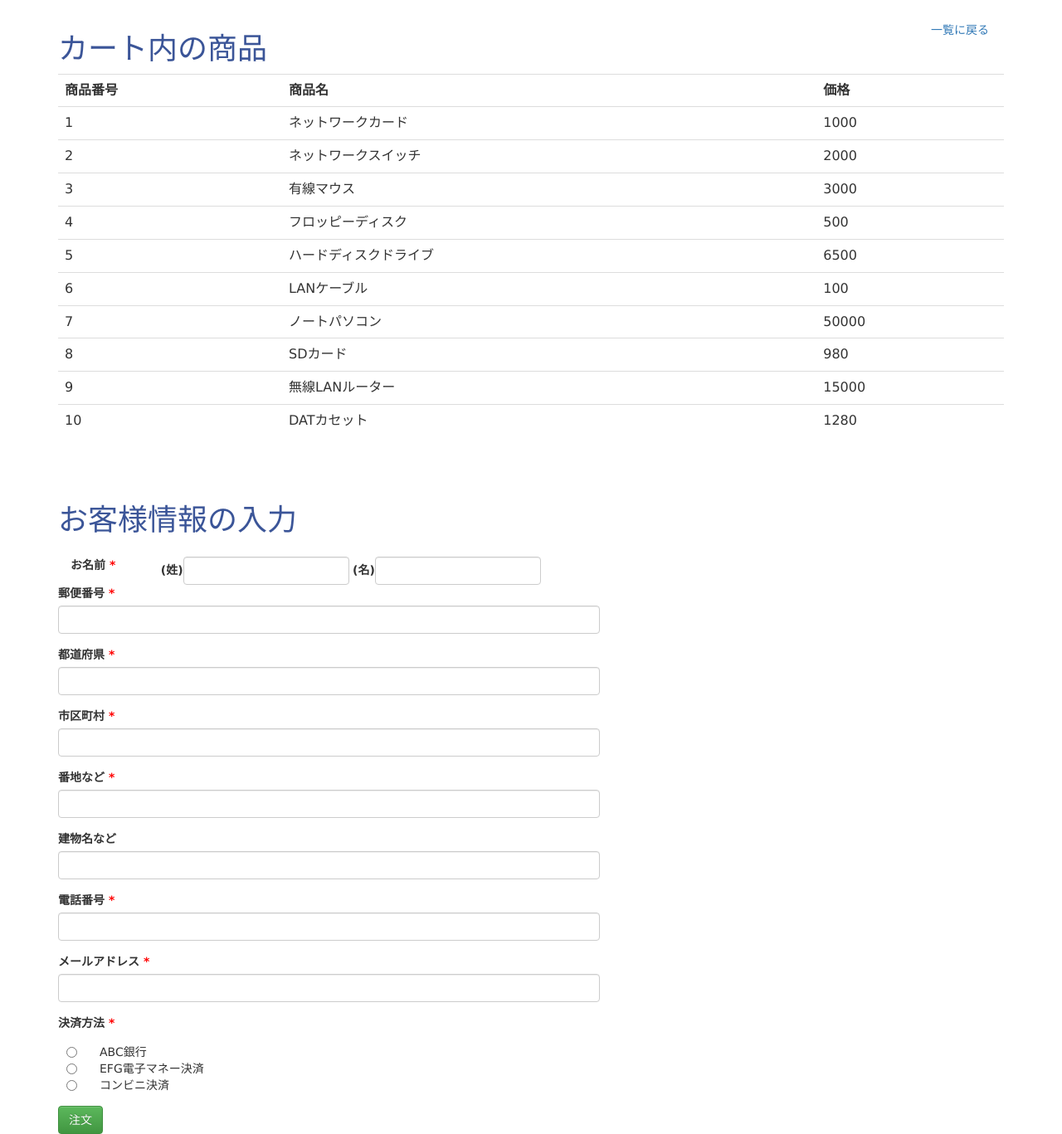
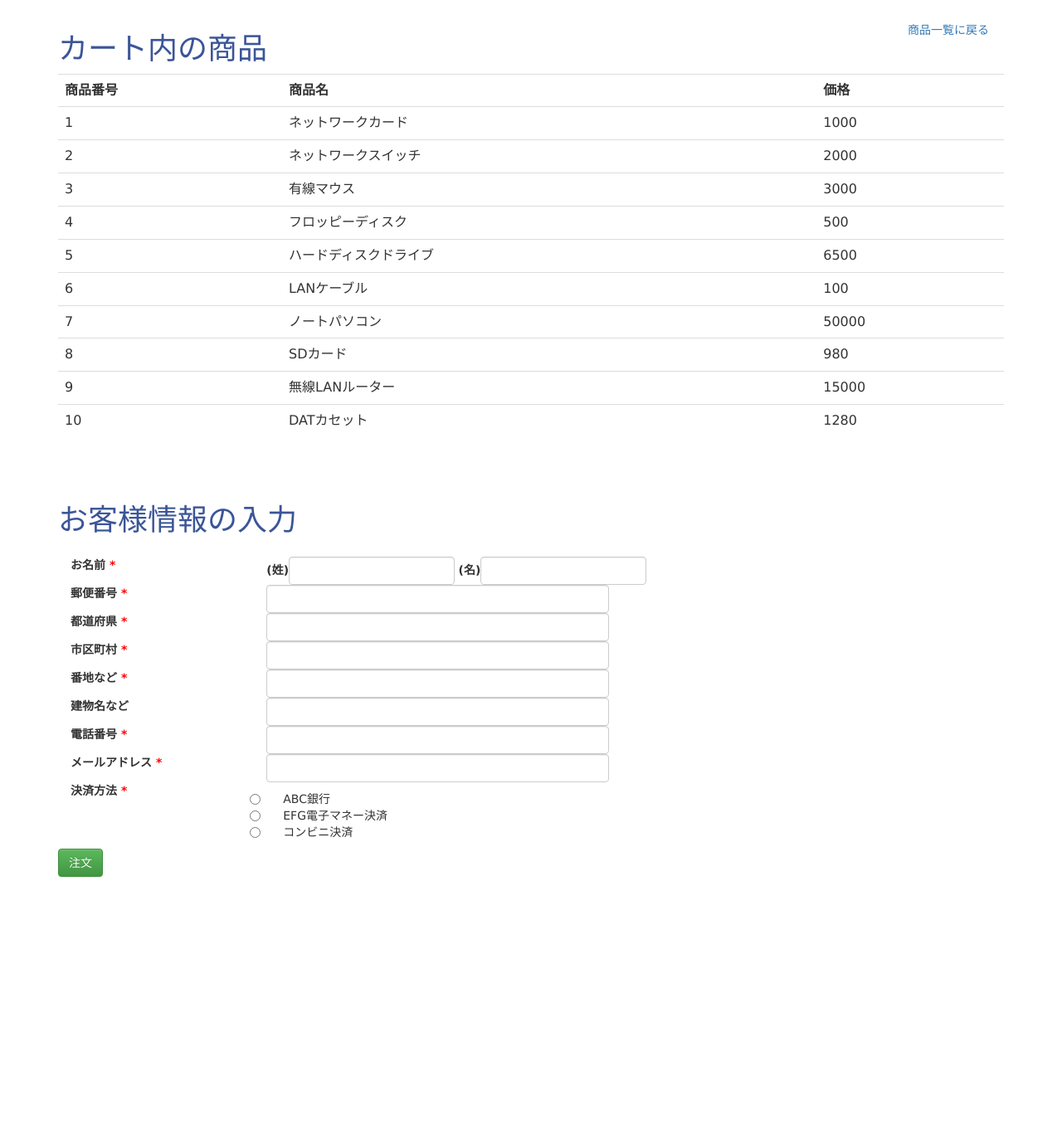
Before and after one commit to rinahira/hackathon_team_e, a Django app: template ecommerce/templates/order.html in a window 1280 px wide. Shown: the part 71-1438 px from the top of the page at 83% size. After the commit the page ends 1129 px from the top, so only its background shows below. Run offline with Django 3.2, Linux system fonts and the light colour scheme; the template is opened without the code that fills it: values that come from a table or form of the project are taken from there, others are empty; data comes from the database, SQL or seed files in the repository; some libraries are stand-ins or nearby versions.

Commit message:
[update]フォームのサイズ修正

```diff
--- a/ecommerce/templates/order.html
+++ b/ecommerce/templates/order.html
@@ -1,13 +1,12 @@
-{% extends 'base.html' %}
-
-{% block content %}
+{% extends 'base.html' %} {% block content %}
 <div class="skay-top-links">
     <ul class="list-inline pull-right">
-        <li><a class="btn btn-link" href="../list/">一覧に戻る</a></li>
+        <li><a class="btn btn-link" href="../list/">商品一覧に戻る</a></li>
     </ul>
 </div>
-
-<div class="skay-form-title"><h1>カート内の商品</h1><div>
+<div class="skay-form-title">
+    <h1>カート内の商品</h1>
+    <div>
         {% if products%}
         <table class="table">
             <tr>
@@ -23,75 +22,88 @@
             </tr>
             {% endfor %}
         </table>
-
         <br>
         <br>
-<div class="skay-form-title"><h1>お客様情報の入力</h1><div>
+        <div class="skay-form-title">
+            <h1>お客様情報の入力</h1>
             <div class="row">
-  <div class="col-md-7">
-
-
-<form action="../order_execute/" method="post" onSubmit="return check()">
+                <div class="col-md-10">
+                    <form action="../order_execute/" method="post" onSubmit="check()" name="form1">
                         {% csrf_token %}
-
-
                         <div class="form-group">
-                 <label class="control-label col-xs-2">お名前 <span class = "skay-form-required">*</span></label>
+                            <label class="control-label col-xs-3">お名前 <span class = "skay-form-required">*</span></label>
                             <div class="col-xs-9 form-inline">
-            <label>(姓) </label><input name="last_name" class="form-control" type="text" id="last_name" >
+                                <label>(姓) </label><input name="last_name" class="form-control" type="text" id="last_name">
                                 <label>(名) </label><input name="first_name" class="form-control" type="text" id="first_name">
 
                             </div>
                         </div>
 
-
                         <div class="form-group">
-        <label for="postal_code">郵便番号 <span class = "skay-form-required">*</span></label>
+                            <label class="control-label col-xs-3" for="postal_code">郵便番号 <span class = "skay-form-required">*</span></label>
+                            <div class="col-xs-9 form-inline">
                                 <input name="postal_code" class="form-control" type="text" id="postal_code" size="50">
                             </div>
+                        </div>
                         <div class="form-group">
-        <label for="prefecture">都道府県 <span class = "skay-form-required">*</span></label>
+                            <label class="control-label col-xs-3" for="prefecture">都道府県 <span class = "skay-form-required">*</span></label>
+                            <div class="col-xs-9 form-inline">
                                 <input name="prefecture" class="form-control" type="text" id="prefecture" size="50">
                             </div>
+                        </div>
                         <div class="form-group">
-        <label for="city">市区町村 <span class = "skay-form-required">*</span></label>
+                            <label class="control-label col-xs-3" for="city">市区町村 <span class = "skay-form-required">*</span></label>
+                            <div class="col-xs-9 form-inline">
                                 <input name="city" class="form-control" type="text" id="city" size="50">
                             </div>
+                        </div>
                         <div class="form-group">
-        <label for="street1">番地など <span class = "skay-form-required">*</span></label>
+                            <label class="control-label col-xs-3" for="street1">番地など <span class = "skay-form-required">*</span></label>
+                            <div class="col-xs-9 form-inline">
                                 <input name="street1" class="form-control" type="text" id="street1" size="50">
                             </div>
+                        </div>
                         <div class="form-group">
-        <label for="street2">建物名など</label>
+                            <label class="control-label col-xs-3" for="street2">建物名など</label>
+                            <div class="col-xs-9 form-inline">
                                 <input name="street2" class="form-control" type="text" id="street2" size="50">
                             </div>
+                        </div>
                         <div class="form-group">
-        <label for="tel">電話番号 <span class = "skay-form-required">*</span></label>
-        <input name="tel"  class="form-control"type="text" id="tel" size="50">
-    </div><div class="form-group">
-
-        <label for="email">メールアドレス <span class = "skay-form-required">*</span></label>
+                            <label class="control-label col-xs-3" for="tel">電話番号 <span class = "skay-form-required">*</span></label>
+                            <div class="col-xs-9 form-inline">
+                                <input name="tel" class="form-control" type="text" id="tel" size="50">
+                            </div>
+                        </div>
+                        <div class="form-group">
+                            <label class="control-label col-xs-3" for="email">メールアドレス <span class = "skay-form-required">*</span></label>
+                            <div class="col-xs-9 form-inline">
                                 <input name="email" class="form-control" type="text" id="email" size="50">
                             </div>
+                        </div>
                         <div class="form-group">
-
-        <label for="payment">決済方法 <span class = "skay-form-required">*</span></label>
+                            <label class="control-label col-xs-3" for="payment">決済方法 <span class = "skay-form-required">*</span></label>
                             <div class="skay-form-radio">
+                                <div class="col-xs-9">
                                     <div class="radio">
                                         {% for payment in payments %}
                                         <input type="radio" name="payment" id="payment_name" value="{{ payment.id }}" />
-                <label for="payment_name">{{ payment.name }}</label><br />
-            {% endfor %}
+                                        <label for="payment_name">{{ payment.name }}</label><br /> {% endfor %}
                                     </div>
                                 </div>
                             </div>
                         </div>
+                        <input type="submit" class="btn btn-success" value="注文" />
+                    </form>
+                </div>
             </div>
 
-<input type="submit" class="btn btn-success" value="注文" />
-</form>
+        </div>
+    </div>
+</div>
+
 {% else %}
-
 カートが空です。
 {% endif %}
+
 {% endblock %}
```
Lines whose indentation alone changed are shown as unchanged.
